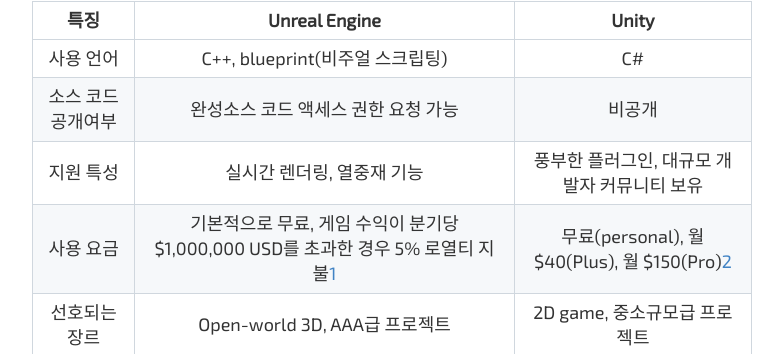
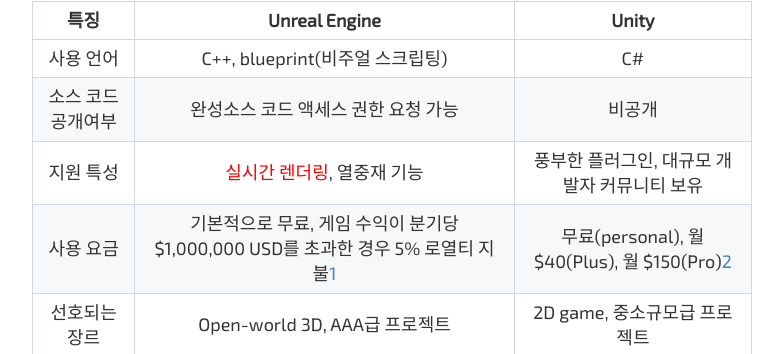
Before and after one commit to ichanguk/ichanguk.github.io, a Jekyll site: the page built from _posts/2023-10-06-Unreal_vs_Unity.md, in a window 1280 px wide and 900 px high, scrolled down 1268 px. Shown: the part 99-453 px from the top of the window, without its empty margins (248-1031 px from the left). Built offline with Jekyll 4.4.1, drawn with Linux system fonts in a browser that asks for light colours; some web fonts are replaced.

Commit message:
feat : 글자 색 수정

```diff
--- a/_posts/2023-10-06-Unreal_vs_Unity.md
+++ b/_posts/2023-10-06-Unreal_vs_Unity.md
@@ -31,7 +31,7 @@ tags: article
 |---------------------------|----------------------------------------------------------------------------------------------|-----------------------------------------------------------|
 |     사용 언어             |     C++, blueprint(비주얼 스크립팅)                                                          |     C#                                                    |
 |     소스 코드 공개여부    |     완성소스 코드 액세스 권한 요청 가능                                                      |     비공개                                                |
-|     지원 특성             |     실시간 렌더링,     열중재 기능                                                           |     풍부한 플러그인,     대규모 개발자 커뮤니티 보유      |
+|     지원 특성             |     <span style="color:red">실시간 렌더링</span>,     열중재 기능                                                           |     풍부한 플러그인,     대규모 개발자 커뮤니티 보유      |
 |     사용 요금             |     기본적으로 무료,     게임 수익이 분기당 $1,000,000 USD를 초과한 경우   5% 로열티 지불[^1]    |     무료(personal),     월 $40(Plus),     월 $150(Pro)[^2]    |
 |     선호되는 장르         |     Open-world 3D, AAA급 프로젝트                                                            |     2D game, 중소규모급 프로젝트                          |
 |     에셋 시장             |     Market Place                                                                             |     Asset Store                                           |
```
